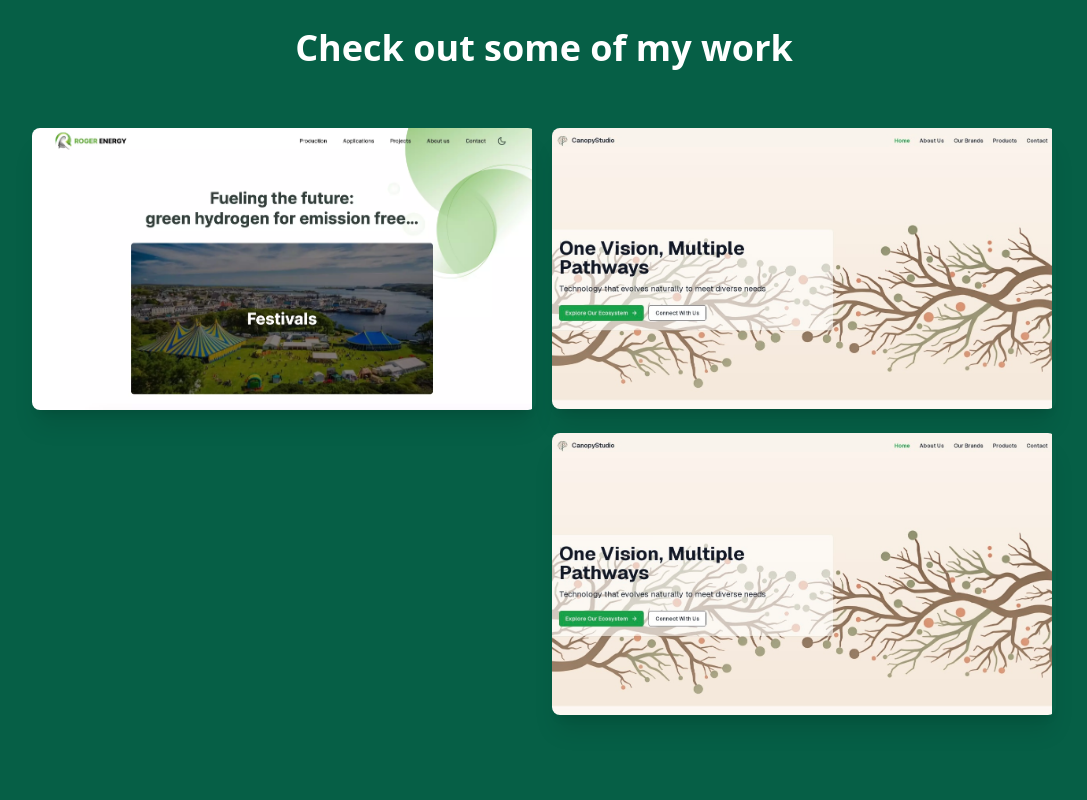
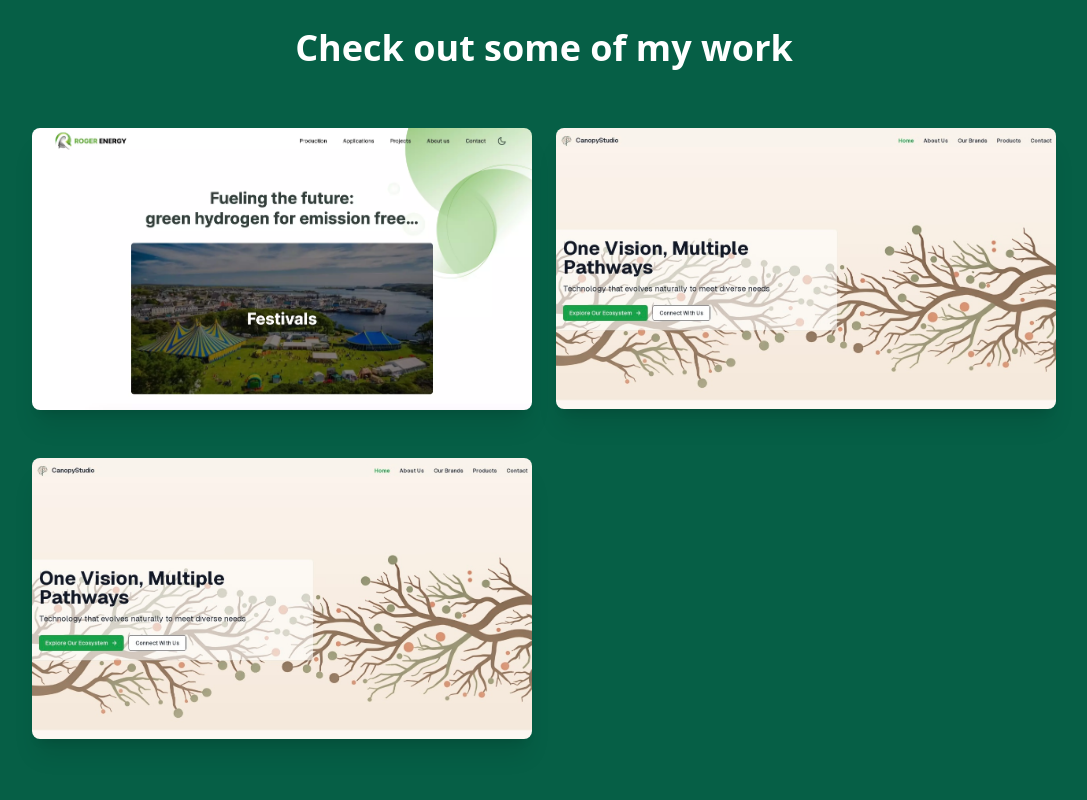
Before and after one commit to Mbr0/mbr0-portfolio, a Next.js app: page / in a window 1280 px wide. Shown: the part 2980-3780 px from the top of the page, without its empty margins (96-1183 px from the left). Built offline with nearby package versions, Linux system fonts and the light colour scheme.

Commit message:
Update Portfolio.tsx

```diff
--- a/src/components/Sections/Portfolio.tsx
+++ b/src/components/Sections/Portfolio.tsx
@@ -16,7 +16,7 @@
         <h2 className="self-center pb-7 font-bold text-white sm:text-2xl md:text-3xl lg:text-4xl">
           Check out some of my work
         </h2>
-        <div className=" w-full columns-2 md:columns-2 lg:columns-2">
+        <div className="grid grid-cols-2 gap-6">
           {portfolioItems.map((item, index) => {
             const {title, image} = item;
             return (
```
